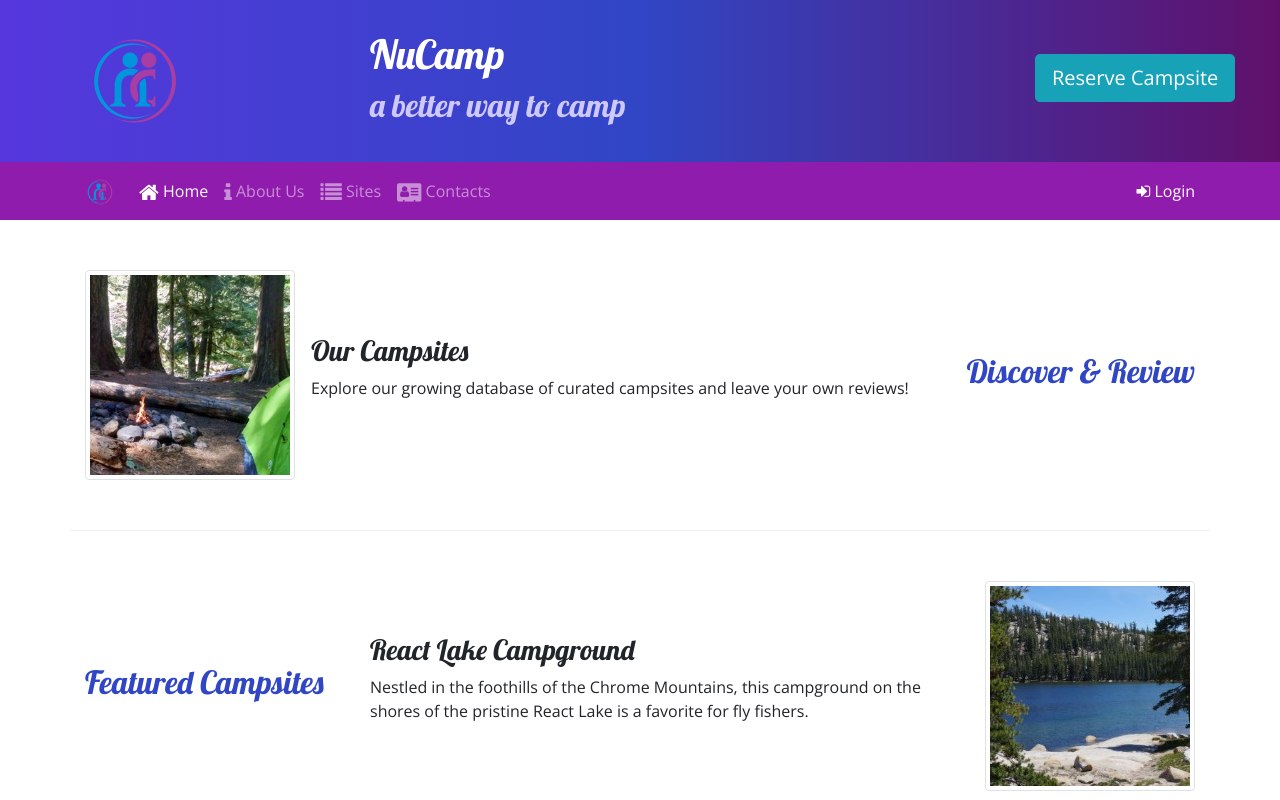
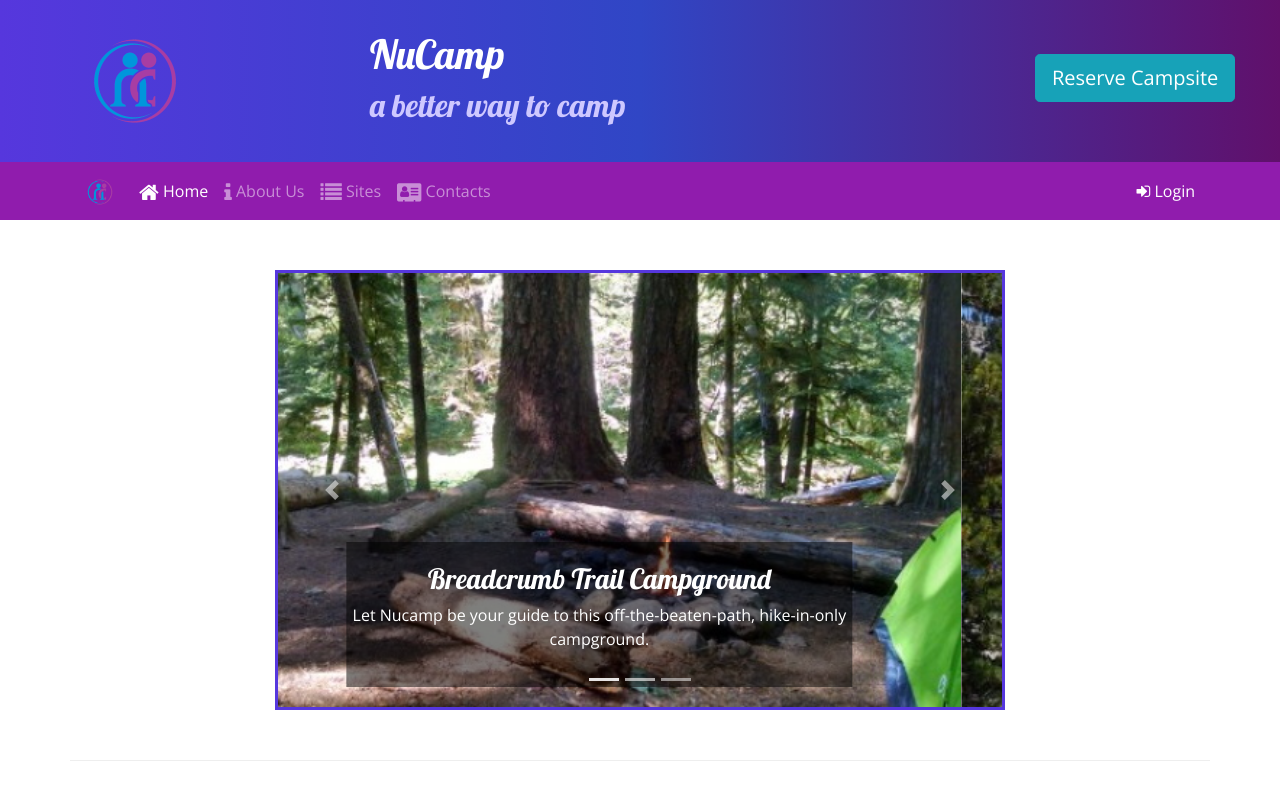
Before and after one commit to joshuawilliams-cjw/NuCamp-site, a website: page index.html in a window 1280 px wide. Shown: the top 800 px of the page. Drawn offline with nearby package versions, Linux system fonts and the light colour scheme.

Commit message:
Carousel

```diff
--- a/css/styles.css
+++ b/css/styles.css
@@ -40,3 +40,11 @@ a, a:hover {
     color: inherit;
     text-decoration: none;
 }
+
+.carousel-caption {
+    background-color: rgba(0, 0, 0, 0.5);
+}
+
+.carousel {
+    border: solid #5637DD;
+}
--- a/index.html
+++ b/index.html
@@ -101,6 +101,54 @@
     </div>
 
     <div class="container">
+
+        <div class="row row-content">
+            <div class="col-md-8 mx-auto">
+                <div id="homeCarousel" class="carousel slide" data-ride="carousel">
+                    <ol class="carousel-indicators">
+                        <li data-target="#homeCarousel" data-slide-to="0" class="active"></li>
+                        <li data-target="#homeCarousel" data-slide-to="1"></li>
+                        <li data-target="#homeCarousel" data-slide-to="2"></li>
+                    </ol>
+                    <div class="carousel-inner">
+                        <div class="carousel-item active">
+                            <img class="d-block w-100" src="img/breadcrumb-trail.jpg" alt="Breadcrumb Trail Campground" />
+                            <div class="carousel-caption">
+                                <h3>Breadcrumb Trail Campground</h3>
+                                <p class="d-none d-sm-block">Let Nucamp be your guide to this off-the-beaten-path, hike-in-only campground.</p>
+                            </div>
+                        </div>
+                        <div class="carousel-item">
+                            <img class="d-block w-100" src="img/react-lake.jpg" alt="React Lake Campground" />
+                            <div class="carousel-caption">
+                                <h3>React Lake Campground</h3>
+                                <p class="d-none d-sm-block">Nestles in the foothills of the Chrome Mountains, this campground on the shores
+                                    of the pristine React Lake is a favorite for fly fishers.
+                                </p>
+                            </div>
+                        </div>
+                        <div class="carousel-item">
+                            <img class="d-block w-100" src="img/chrome-river.jpg" alt="Chrome River Campground" />
+                            <div class="carousel-caption">
+                                <h3>Chrome River Campground</h3>
+                                <p class="d-none d-sm-block">Spend a few sunnys days and starry nights beneath a canopy of old-growth
+                                    firs at this enchanting spot by the Chrome River.
+                                </p>
+                            </div>
+                        </div>
+                    </div>
+                    <a class="carousel-control-prev" href="#homeCarousel" role="button" data-slide="prev">
+                    <span class="carousel-control-prev-icon"></span>
+                    <span class="sr-only">Previous</span>
+                    </a>
+                    <a class="carousel-control-next" href="#homeCarousel" role="button" data-slide="next">
+                    <span class="carousel-control-next-icon"></span>
+                    <span class="sr-only">Next</span>
+                    </a>
+
+                </div>
+            </div>
+        </div>
         <div class="row row-content align-items-center">
             <div class="col-sm-4 order-sm-last col-md-3">
                 <h2 class="text-sm-right">Discover & Review</h2>
```
